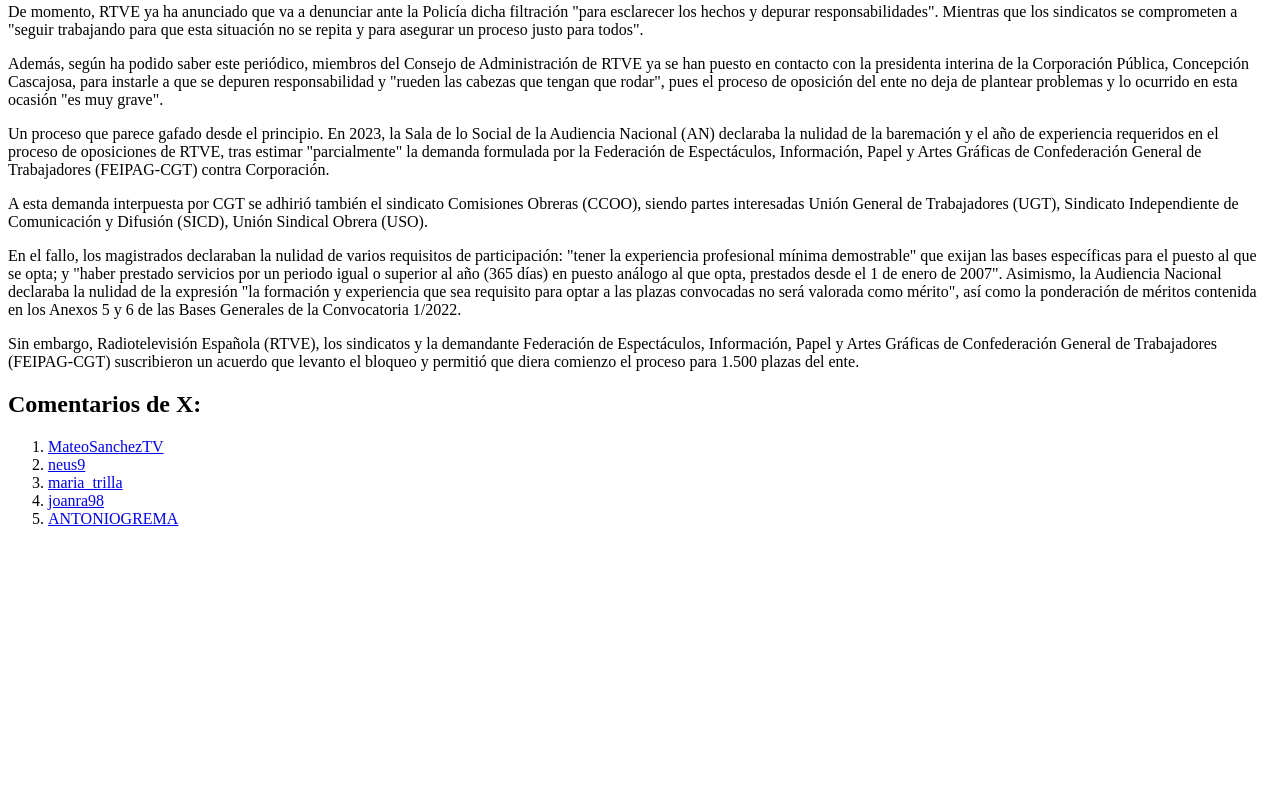
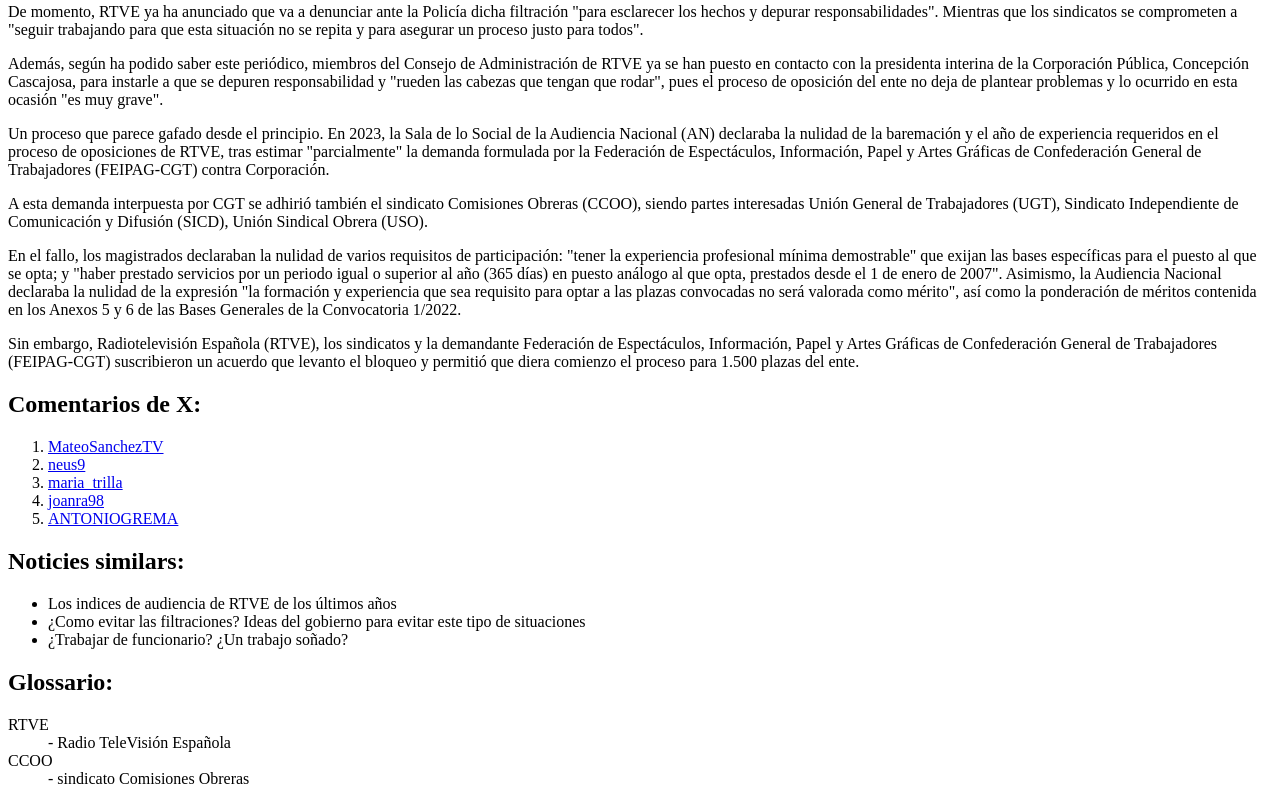
Before and after one commit to JuditTardis/LMGSI_P2, a plain HTML site: page Index.html in a window 1280 px wide. Shown: the part 1500-2304 px from the top of the page. Before the commit the page ends 2044 px from the top, so only its background shows below. Drawn offline with Linux system fonts and the light colour scheme.

Commit message:
ejercicio acabado

```diff
--- a/Index.html
+++ b/Index.html
@@ -35,5 +35,18 @@
         <li><a href="https://x.com/joanra98/status/1840320933715706267?ref_src=twsrc%5Etfw%7Ctwcamp%5Etweetembed%7Ctwterm%5E1840320933715706267%7Ctwgr%5E1274b35b97845b37f84e134ddccc8d5dc51bbf99%7Ctwcon%5Es1_&ref_url=https%3A%2F%2Fwww.elmundo.es%2Ftelevision%2F2024%2F09%2F29%2F66f911d3e4d4d809788b4572.html">joanra98</a></li>
         <li><a href="https://x.com/ANTONIOGREMA/status/1840310736297349569?ref_src=twsrc%5Etfw%7Ctwcamp%5Etweetembed%7Ctwterm%5E1840310736297349569%7Ctwgr%5E1274b35b97845b37f84e134ddccc8d5dc51bbf99%7Ctwcon%5Es1_&ref_url=https%3A%2F%2Fwww.elmundo.es%2Ftelevision%2F2024%2F09%2F29%2F66f911d3e4d4d809788b4572.html">ANTONIOGREMA</a></li>
     </ol>
+    <h2>Noticies similars:</h2>
+    <ul>
+        <li>Los indices de audiencia de RTVE de los últimos años</li>
+        <li>¿Como evitar las filtraciones? Ideas del gobierno para evitar este tipo de situaciones</li>
+        <li>¿Trabajar de funcionario? ¿Un trabajo soñado?</li>
+    </ul>
+    <h2>Glossario:</h2>
+    <dl>
+        <dt>RTVE</dt>
+        <dd>- Radio TeleVisión Española</dd>
+        <dt>CCOO</dt>
+        <dd>- sindicato Comisiones Obreras</dd>
+      </dl>
 </body>
 </html>
```
